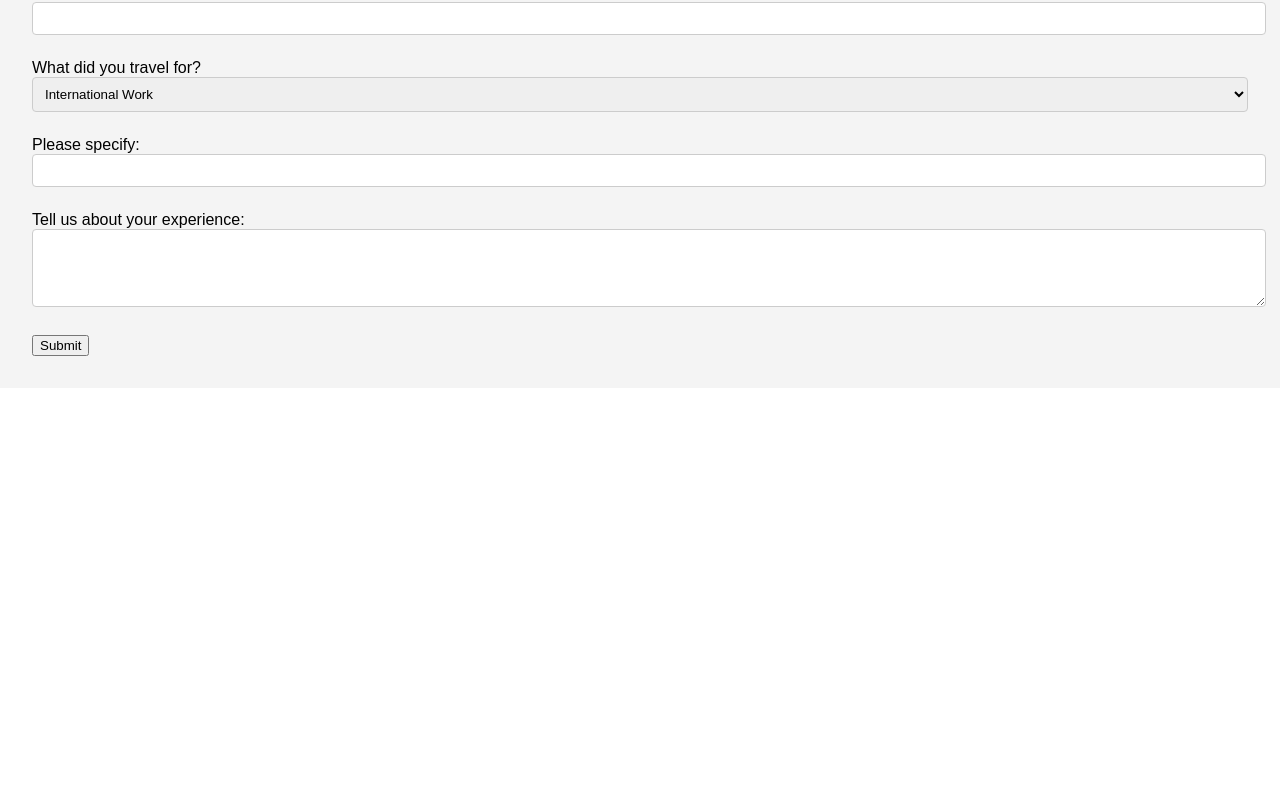
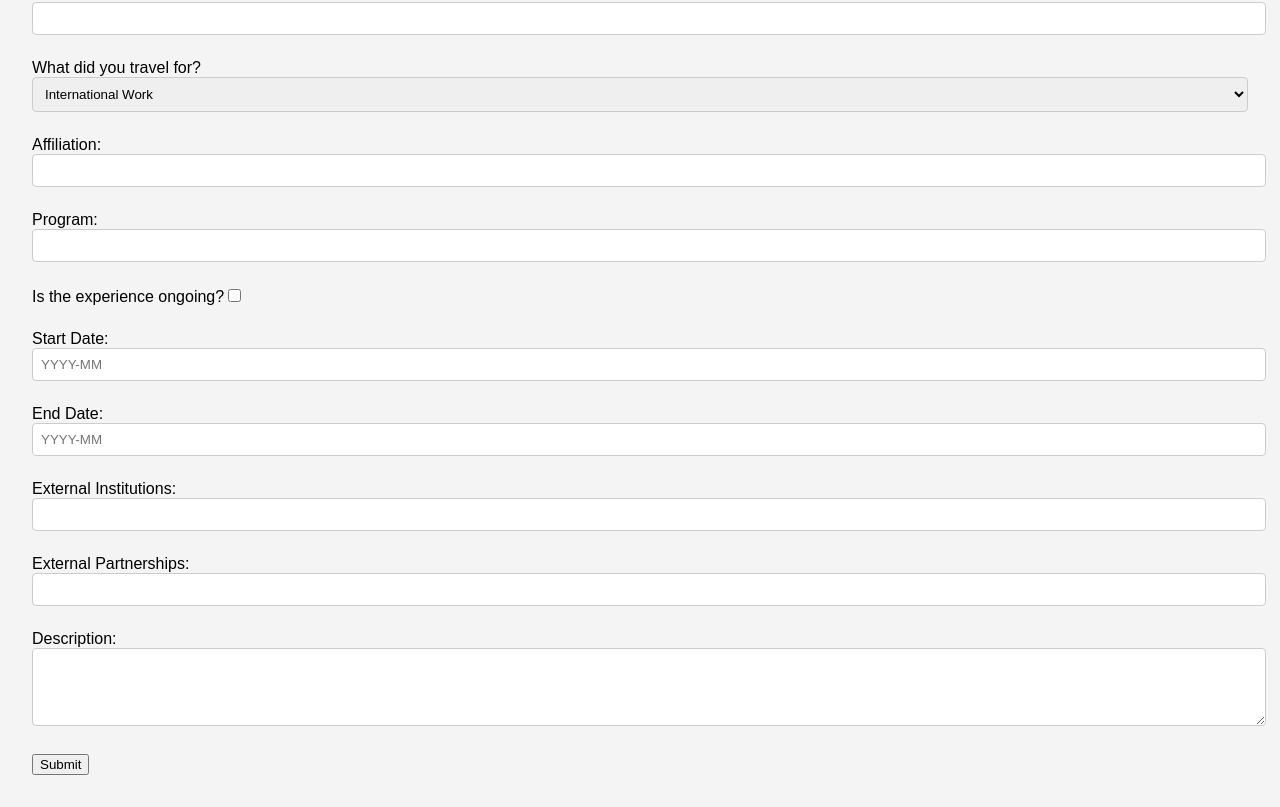
Before and after one commit to upcs/cs341-spring-2024-cisgo-afternoon, a React (Create React App) app in the folder client/: page /add in a window 1280 px wide. Shown: the part 544-1351 px from the top of the page. Before the commit the page ends 932 px from the top, so only its background shows below. Built offline with nearby package versions, Linux system fonts and the light colour scheme.

Commit message:
add pin, getting 400 error idk why

```diff
--- a/client/src/pages/AddPin.js
+++ b/client/src/pages/AddPin.js
@@ -2,6 +2,91 @@ import React, { useState } from 'react';
 import '../static/css/pages/AddPin.css';
 
 const AddPin = () => {
+  const [formData, setFormData] = useState({
+    firstName: '',
+    lastName: '',
+    email: '',
+    department: '',
+    country: '',
+    purpose: 'international work',
+    otherPurpose: '',
+    experience: '',
+    ongoing: false,
+    startDate: '',
+    endDate: '',
+  });
+
+  const handleChange = (e) => {
+    const { name, value, type, checked } = e.target;
+    const newValue = type === 'checkbox' ? checked : value;
+
+    if (name === 'ongoing') {
+      // Handle the ongoing checkbox separately
+      setFormData((prevFormData) => ({
+        ...prevFormData,
+        [name]: newValue,
+        // Remove end date when checking ongoing
+        endDate: newValue ? '' : prevFormData.endDate, // Only remove end date if ongoing is checked
+      }));
+    } else {
+      // Handle other form fields
+      setFormData((prevFormData) => ({
+        ...prevFormData,
+        [name]: newValue,
+      }));
+    }
+  };
+
+
+
+  const handleSubmit = async (e) => {
+    e.preventDefault();
+    try {
+
+      const response = await fetch(`${process.env.REACT_APP_API}/experiences/add`, {
+        method: 'POST',
+        headers: {
+          'Content-Type': 'application/json',
+        },
+        body: JSON.stringify({
+          name: `${formData.firstName} ${formData.lastName}`, // Combine first and last name into one field
+          email: formData.email,
+          affiliation: formData.affiliation,
+          program: formData.program,
+          location: {
+            country: formData.country,
+            city: '', // Assuming city is not provided in the form
+          },
+          external: {
+            institutions: formData.institutions,
+            partnerships: formData.partnerships,
+          },
+          description: formData.description,
+          meta: {
+            isApproved: false, // Set the experience as not approved
+          },
+          duration: {
+            ongoing: formData.ongoing,
+            startDate: formData.startDate,
+            endDate: formData.endDate,
+          },
+        }),
+      });
+
+      const responseData = await response.json();
+
+      if (!response.ok) {
+        throw new Error(responseData.message || 'Failed to add experience');
+      }
+
+      // Handle success (e.g., redirect user, show success message)
+      console.log('Experience added successfully');
+    } catch (error) {
+      console.error('Error adding experience:', error.message);
+    }
+  };
+
+
   const [departments, setDepartments] = useState({
     Administration: false,
     Library: false,
@@ -50,8 +135,8 @@ const AddPin = () => {
   };
 
   const handleSuggestionClick = (country) => {
-    setSearchQuery(country); // Set the search query to the clicked suggestion
-    setShowSuggestions(false); // Close the suggestions
+    setSearchQuery(country);
+    setShowSuggestions(false);
   };
 
   const filteredCountries = countries.filter(country =>
@@ -60,22 +145,22 @@ const AddPin = () => {
 
   return (
     <div>
-      <header class="pin_header">
-        <h1 class="pin_title">Add a Pin to the map</h1>
+      <header className="pin_header">
+        <h1 className="pin_title">Add a Pin to the map</h1>
       </header>
-      <main class="pin_content">
-        <form action="/success" method="get" id="pin-form">
+      <main className="pin_content">
+        <form onSubmit={handleSubmit} action="/success" method="get" id="pin-form">
           <div className="form-group">
             <label htmlFor="first-name">First Name:</label>
-            <input type="text" id="first-name" name="first-name" required />
+            <input type="text" id="first-name" name="firstName" required onChange={handleChange} />
           </div>
           <div className="form-group">
             <label htmlFor="last-name">Last Name:</label>
-            <input type="text" id="last-name" name="last-name" required />
+            <input type="text" id="last-name" name="lastName" required onChange={handleChange} />
           </div>
           <div className="form-group">
             <label htmlFor="email">University of Portland Email:</label>
-            <input type="text" id="email" name="email" required />
+            <input type="text" id="email" name="email" required onChange={handleChange} />
           </div>
           <div className="form-group">
             <label>Department at University of Portland:</label>
@@ -93,7 +178,7 @@ const AddPin = () => {
           </div>
           <div className="form-group">
             <label htmlFor="location">Location:</label>
-            <input type="text" id="country-search" name="country-search" onChange={handleSearchChange} value={searchQuery} />
+            <input type="text" id="country-search" name="country" onChange={handleSearchChange} value={searchQuery} />
             {showSuggestions && (
               <div className="suggestions">
                 {filteredCountries.map((country, index) => (
@@ -106,27 +191,65 @@ const AddPin = () => {
           </div>
           <div className="form-group">
             <label htmlFor="purpose">What did you travel for?</label>
-            <select id="purpose" name="purpose" required>
+            <select id="purpose" name="purpose" required onChange={handleChange}>
               <option value="international work">International Work</option>
               <option value="volunteer work">Volunteer Work</option>
               <option value="study abroad">Study Abroad</option>
               <option value="other">Other</option>
             </select>
           </div>
-          <div className="form-group" id="other-purpose">
-            <label htmlFor="other-purpose-input">Please specify:</label>
-            <input type="text" id="other-purpose-input" name="other-purpose-input" />
+          {formData.purpose === 'other' && (
+            <div className="form-group" id="other-purpose">
+              <label htmlFor="other-purpose-input">Please specify:</label>
+              <input type="text" id="other-purpose-input" name="otherPurpose" onChange={handleChange} />
+            </div>
+          )}
+
+          <div className="form-group">
+            <label htmlFor="affiliation">Affiliation:</label>
+            <input type="text" id="affiliation" name="affiliation" required onChange={handleChange} />
           </div>
           <div className="form-group">
-            <label htmlFor="experience">Tell us about your experience:</label>
-            <textarea id="experience" name="experience" rows="4" required></textarea>
+            <label htmlFor="program">Program:</label>
+            <input type="text" id="program" name="program" required onChange={handleChange} />
           </div>
-
+          <div className="form-group">
+            <label htmlFor="ongoing">Is the experience ongoing?</label>
+            <input type="checkbox" id="ongoing" name="ongoing" onChange={handleChange} />
+          </div>
+          <div>
+            {!formData.ongoing && (
+              <div className="form-group">
+                <label htmlFor="startDate">Start Date:</label>
+                <input type="text" id="startDate" name="startDate" placeholder="YYYY-MM" required onChange={handleChange} />
+              </div>
+            )}
+            {!formData.ongoing && (
+              <div className="form-group">
+                <label htmlFor="endDate">End Date:</label>
+                <input type="text" id="endDate" name="endDate" placeholder="YYYY-MM" required onChange={handleChange} />
+              </div>
+            )}
+          </div>
+          <div className="form-group">
+            <label htmlFor="institutions">External Institutions:</label>
+            <input type="text" id="institutions" name="institutions" onChange={handleChange} />
+          </div>
+          <div className="form-group">
+            <label htmlFor="partnerships">External Partnerships:</label>
+            <input type="text" id="partnerships" name="partnerships" onChange={handleChange} />
+          </div>
+          <div className="form-group">
+            <label htmlFor="description">Description:</label>
+            <textarea id="description" name="description" rows="4" required onChange={handleChange}></textarea>
+          </div>
           <button type="submit">Submit</button>
         </form>
       </main>
     </div>
   );
+
+
 }
 
 export default AddPin;
```
